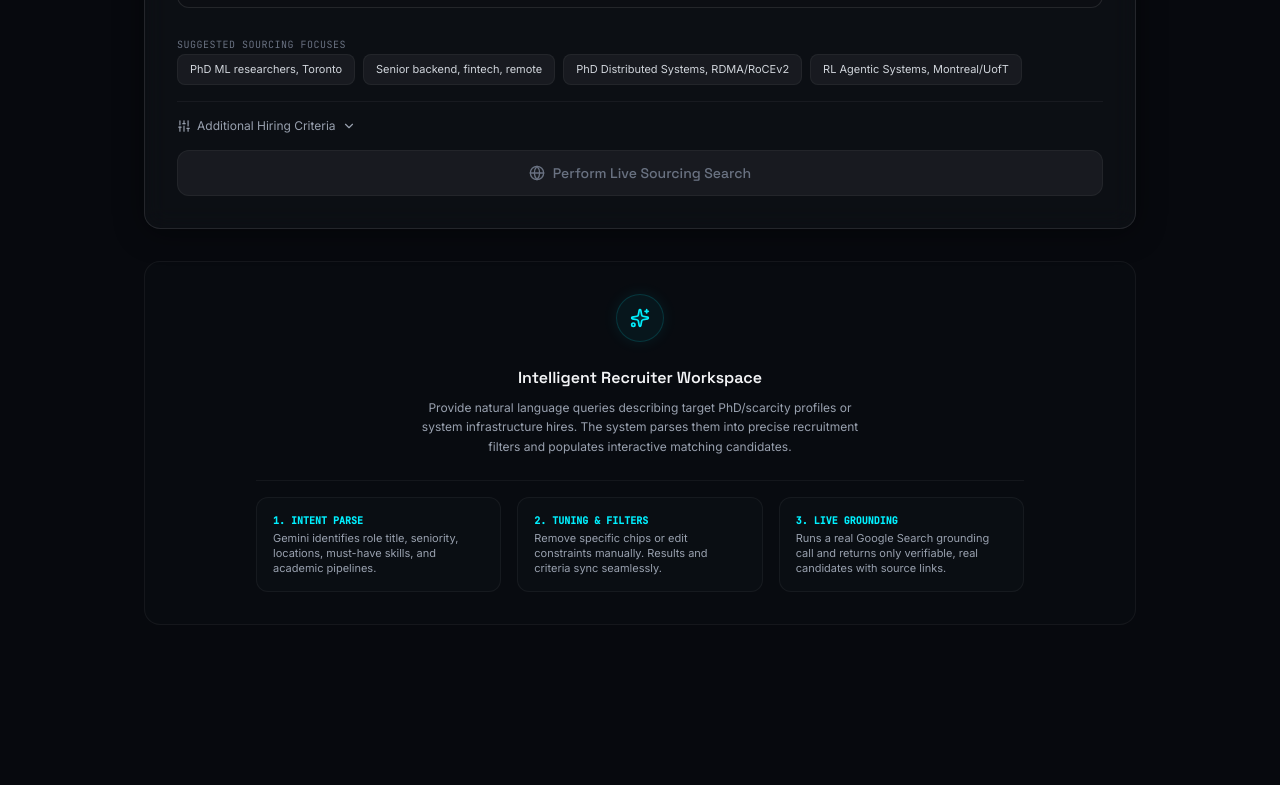
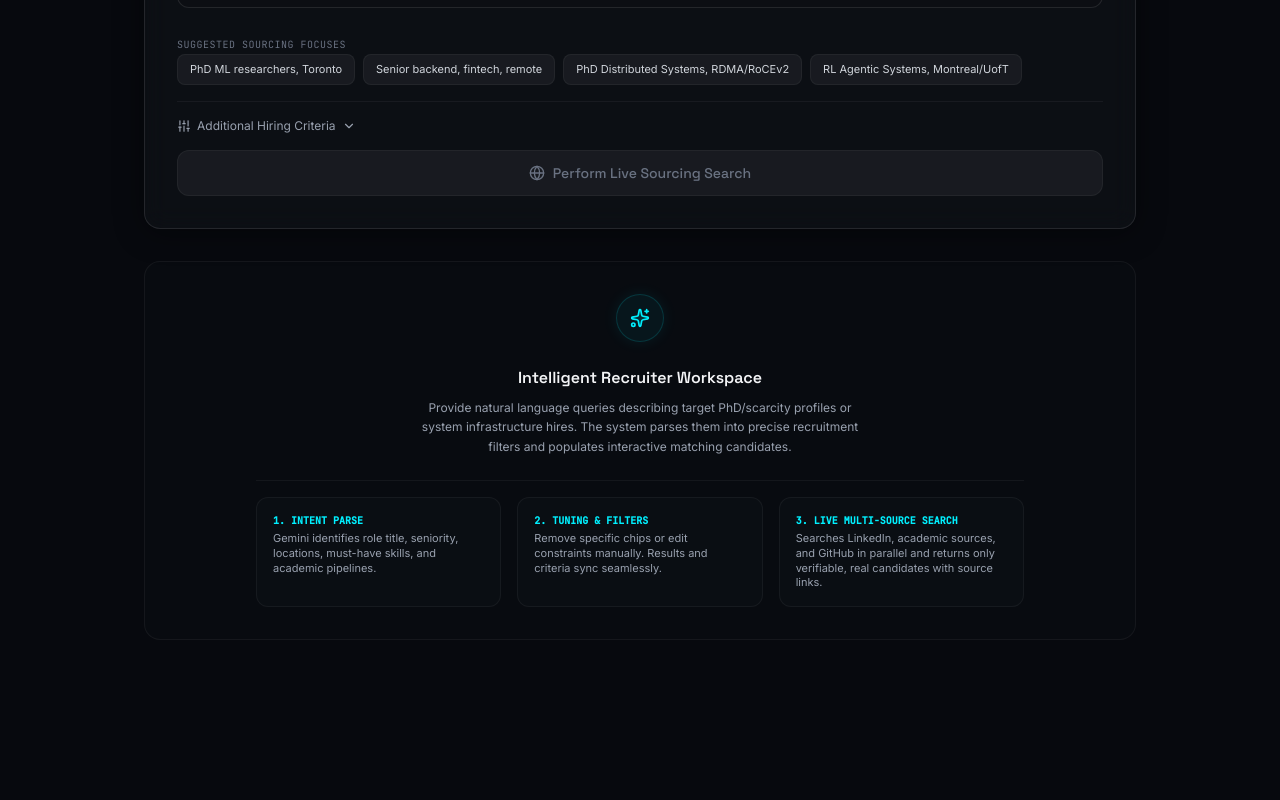
Before and after one commit to Kevczrecruits/Talent-OS-, a React (Vite) app: page / in a window 1280 px wide. Shown: the part 417-1217 px from the top of the page. Built offline with nearby package versions, Linux system fonts and the light colour scheme.

Commit message:
Update App.tsx

```diff
--- a/src/App.tsx
+++ b/src/App.tsx
@@ -208,12 +208,12 @@ export default function App() {
               <div className="flex-1">
                 <h4 className="text-xs font-mono font-bold text-emerald-400 uppercase tracking-wider">
                   {searchEngine === "tavily"
-                    ? `Live Sourced via Tavily Search Engine — ${groundedSources.length} profile source${groundedSources.length === 1 ? "" : "s"} found`
+                    ? `Live Sourced via LinkedIn, Academic & GitHub Search — ${groundedSources.length} profile source${groundedSources.length === 1 ? "" : "s"} found`
                     : `Live Search Verified via Google Grounding — ${groundedSources.length} source${groundedSources.length === 1 ? "" : "s"} found`}
                 </h4>
                 <p className="text-xs text-gray-300 mt-1 leading-relaxed">
                   {searchEngine === "tavily"
-                    ? "These candidates were located in real-time from active web search results (Tavily Search API) and structured using Gemini. Verification is complete."
+                    ? "These candidates were located in real-time from parallel web searches across LinkedIn, academic sources (Scholar/arXiv), and GitHub, then structured using Gemini. Still confirm each profile manually before outreach."
                     : "These candidates were reformatted from an actual Google Search grounding call. Still confirm each profile manually before outreach."}
                 </p>
               </div>
@@ -359,7 +359,7 @@ export default function App() {
             <div className="flex items-center justify-between border-b border-white/5 pb-2">
               <div className="flex items-center gap-2">
                 <h2 className="font-display font-bold text-lg text-white">
-                  {isFallback ? "Local Placeholder Results" : "Live Grounded Search Results"}
+                  {isFallback ? "Local Placeholder Results" : searchEngine === "tavily" ? "Live Multi-Source Search Results" : "Live Grounded Search Results"}
                 </h2>
                 <span className={`text-xs font-mono px-2 py-0.5 rounded-full bg-white/5 border ${isFallback ? "border-amber-500/20 text-amber-400" : "border-emerald-500/20 text-emerald-400"}`}>
                   {candidates.length} Profiles
@@ -413,8 +413,8 @@ export default function App() {
                 <p className="text-gray-400 text-[11px]">Remove specific chips or edit constraints manually. Results and criteria sync seamlessly.</p>
               </div>
               <div className="p-4 rounded-xl bg-[#11141b]/40 border border-white/5 space-y-1">
-                <div className="text-[#00F0FF] font-mono font-bold text-[10px] uppercase">3. Live Grounding</div>
-                <p className="text-gray-400 text-[11px]">Runs a real Google Search grounding call and returns only verifiable, real candidates with source links.</p>
+                <div className="text-[#00F0FF] font-mono font-bold text-[10px] uppercase">3. Live Multi-Source Search</div>
+                <p className="text-gray-400 text-[11px]">Searches LinkedIn, academic sources, and GitHub in parallel and returns only verifiable, real candidates with source links.</p>
               </div>
             </div>
           </div>
```
